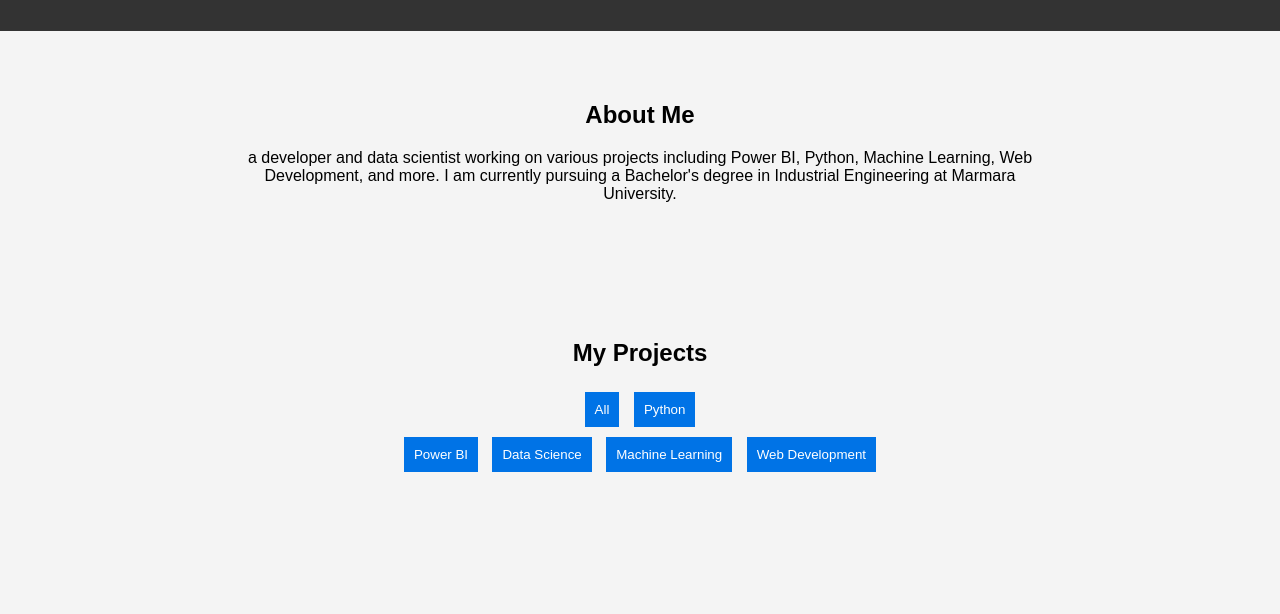
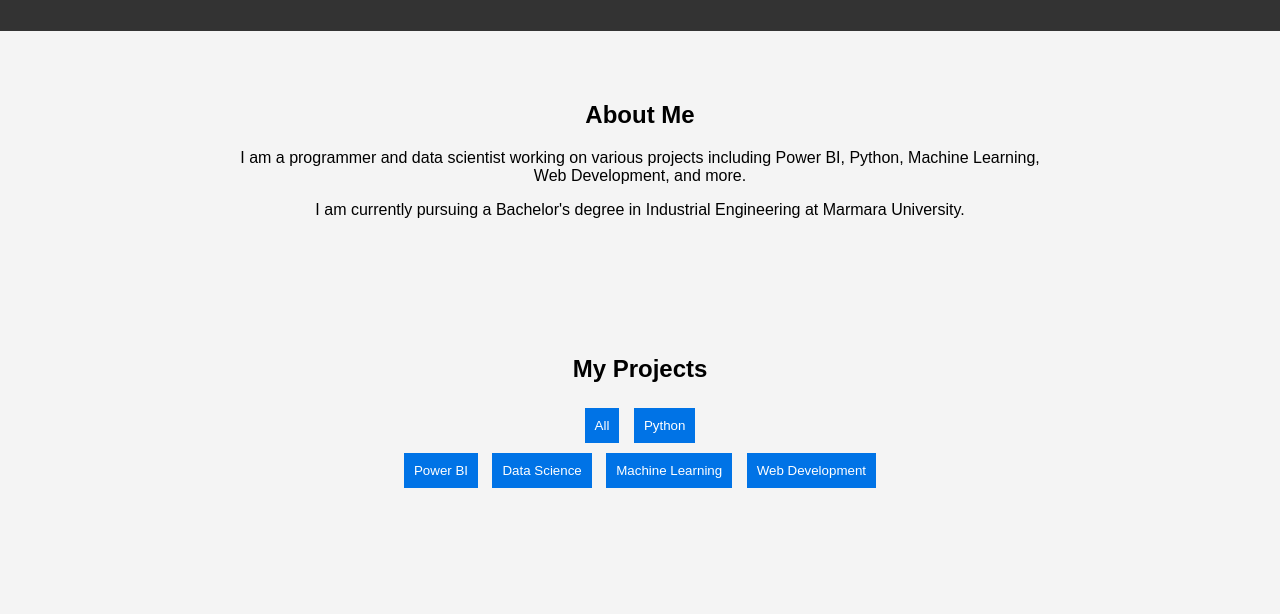
Before and after one commit to evocation01/evocation01.github.io, a plain HTML site: page index.html in a window 1280 px wide. Shown: the part 128-742 px from the top of the page. Drawn offline with Linux system fonts and the light colour scheme; no server answers.

Commit message:
Update index.html

```diff
--- a/index.html
+++ b/index.html
@@ -37,11 +37,8 @@
     <section id="about">
         <div class="container">
             <h2>About Me</h2>
-        <p>a developer and data scientist working on various projects including Power BI, Python, Machine Learning, Web Development, and more.
-
-
-
-I am currently pursuing a Bachelor's degree in Industrial Engineering at Marmara University.</p>
+        <p> I am a programmer and data scientist working on various projects including Power BI, Python, Machine Learning, Web Development, and more. </p>
+        <p> I am currently pursuing a Bachelor's degree in Industrial Engineering at Marmara University.</p>
         </div>
     </section>
 
```
